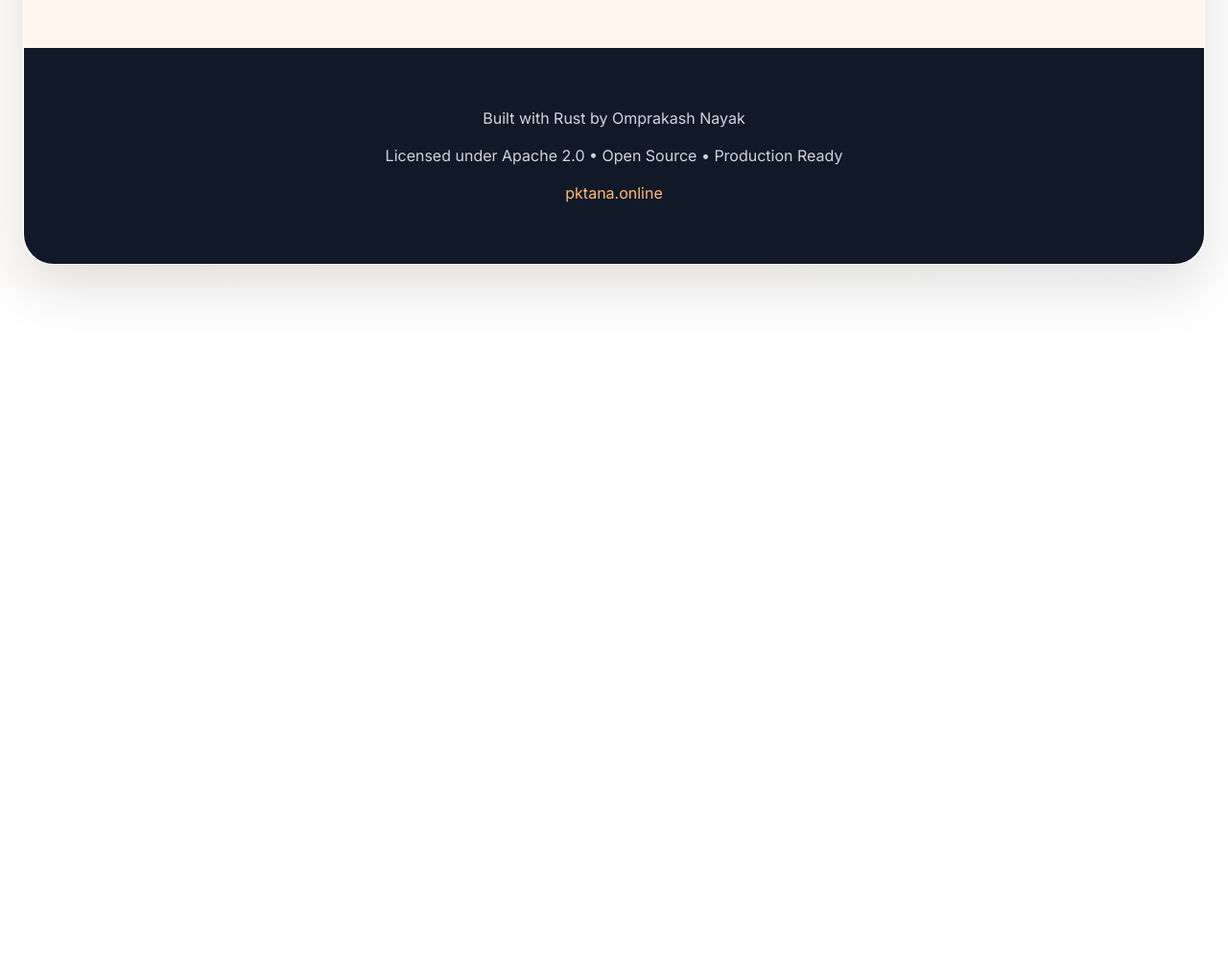
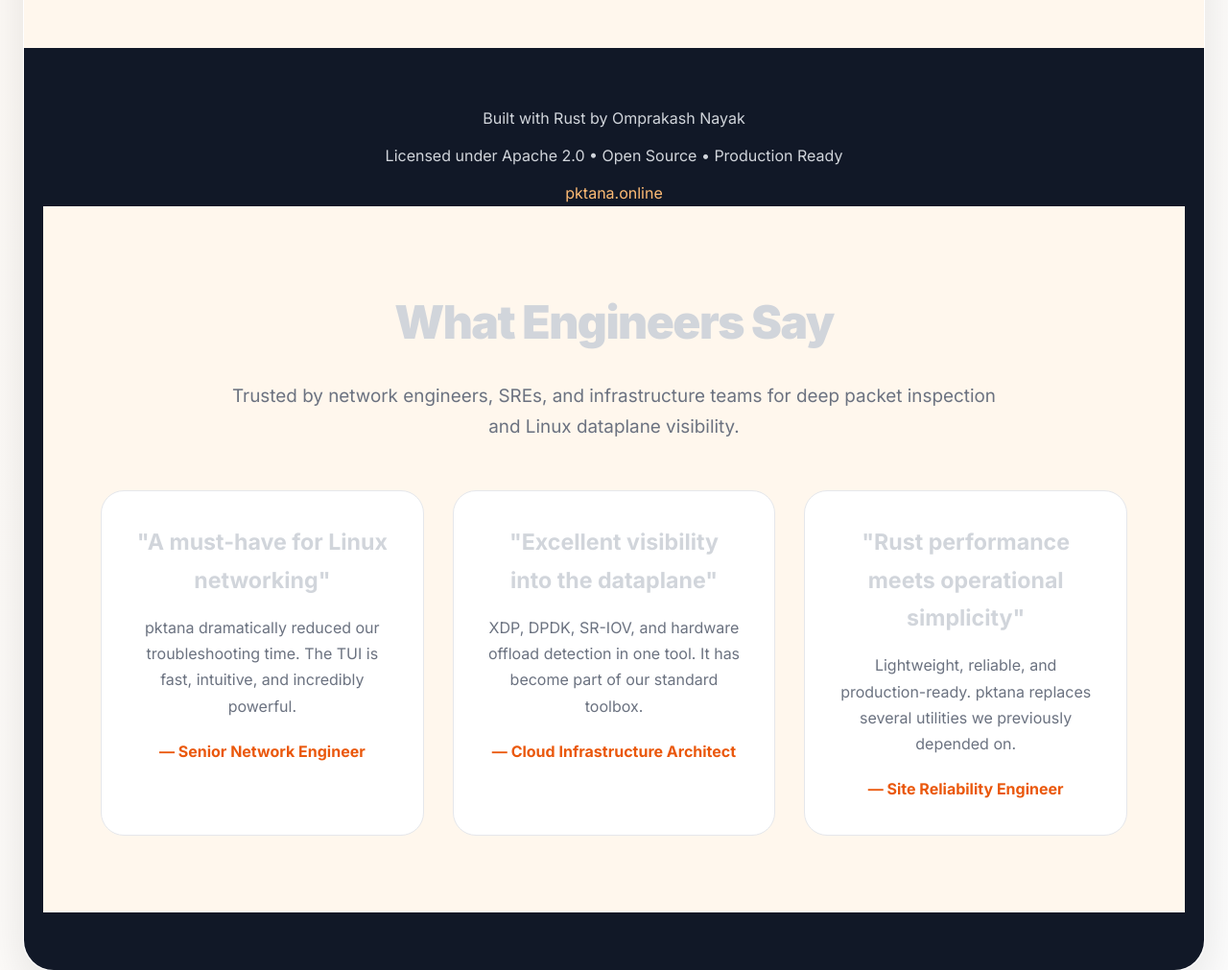
Before and after one commit to omnayak27199/pktana, a plain HTML site: page index.html in a window 1280 px wide. Shown: the part 3737-4748 px from the top of the page at 96% size. Before the commit the page ends 4037 px from the top, so only its background shows below. Drawn offline with Linux system fonts and the light colour scheme.

Commit message:
Add reviews section with engineer testimonials
Added a reviews section with testimonials from engineers.

```diff
--- a/index.html
+++ b/index.html
@@ -372,7 +372,40 @@
         <p>Built with Rust by Omprakash Nayak</p>
         <p style="margin-top:12px;">Licensed under Apache 2.0 • Open Source • Production Ready</p>
         <p style="margin-top:12px;"><a href="https://pktana.online">pktana.online</a></p>
-    </footer>
+        <section id="reviews" style="background:#fff7ed; padding: 80px 60px;">
+        <h2 style="text-align:center; margin-bottom:20px;">What Engineers Say</h2>
+        <p class="lead" style="text-align:center; margin:0 auto 50px; max-width:800px;">
+            Trusted by network engineers, SREs, and infrastructure teams for deep packet inspection and Linux dataplane visibility.
+        </p>
+
+        <div class="grid">
+            <div class="card">
+                <h3>"A must-have for Linux networking"</h3>
+                <p>
+                    pktana dramatically reduced our troubleshooting time. The TUI is fast, intuitive, and incredibly powerful.
+                </p>
+                <p style="margin-top:20px; font-weight:700; color:#ea580c;">— Senior Network Engineer</p>
+            </div>
+
+            <div class="card">
+                <h3>"Excellent visibility into the dataplane"</h3>
+                <p>
+                    XDP, DPDK, SR-IOV, and hardware offload detection in one tool. It has become part of our standard toolbox.
+                </p>
+                <p style="margin-top:20px; font-weight:700; color:#ea580c;">— Cloud Infrastructure Architect</p>
+            </div>
+
+            <div class="card">
+                <h3>"Rust performance meets operational simplicity"</h3>
+                <p>
+                    Lightweight, reliable, and production-ready. pktana replaces several utilities we previously depended on.
+                </p>
+                <p style="margin-top:20px; font-weight:700; color:#ea580c;">— Site Reliability Engineer</p>
+            </div>
+        </div>
+    </section>
+
+</footer>
 </div>
 </body>
 </html>
```
